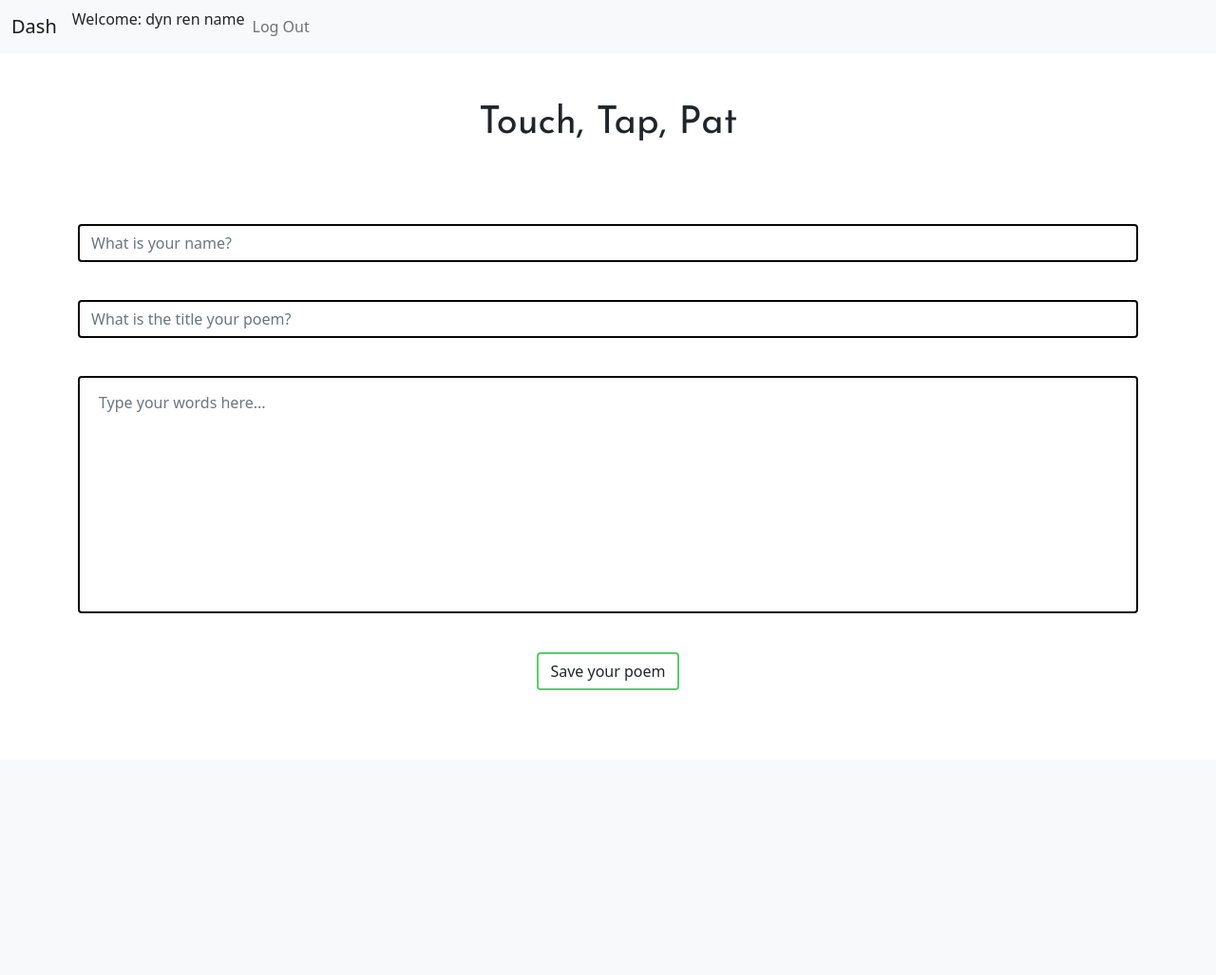
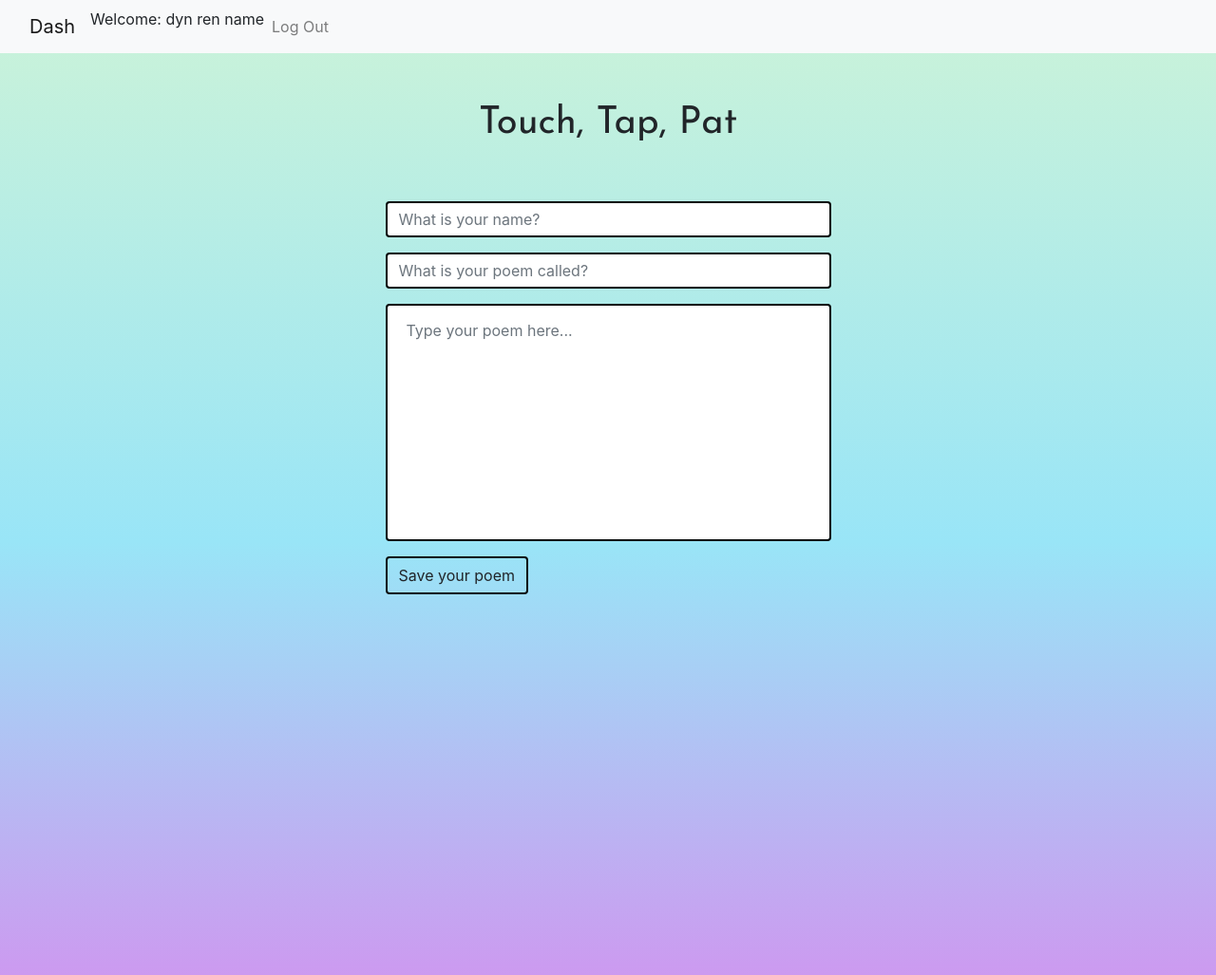
Before and after one commit to CB-Pantomime/Dash, a Django app: page /create/touch in a window 1280 px wide. Shown: the top 1027 px of the page at 95% size. Before the commit the page ends 727 px from the top, so only its background shows below. Run offline with Django 3.2, Linux system fonts and the light colour scheme; the visitor is signed in with stand-in values (Sample User, id 1).

Commit message:
extended form styling and gradient styling to  all create form templates.

```diff
--- /dev/null
+++ b/main_app/forms.py
@@ -0,0 +1,17 @@
+from django import forms
+from django.forms import widgets
+from .models import Poem
+
+class PoemForm(forms.ModelForm):
+
+    class Meta:
+        model = Poem
+        fields = ('name', 'title', 'body')
+
+        widgets = {
+
+            'name': forms.TextInput(attrs={'class': 'form-control', 'id': 'name', 'placeholder': 'What is your name?', 'label':''}),
+            'title': forms.TextInput(attrs={'class': 'form-control', 'id': 'title', 'placeholder': 'What is your poem called?'}),
+            'body': forms.Textarea(attrs={'class': 'form-control', 'id': 'textAreaBody', 'placeholder': 'Type your poem here...'})
+
+        }
--- a/main_app/static/styles/main.css
+++ b/main_app/static/styles/main.css
@@ -1,24 +1,5 @@
 
-
-
-
-/******* start create free write css *******/
-/* EACH CREATE PAGE HAS A UNIQUE GRADIENT */
-.gradient1 {
-    background-image: linear-gradient(#f1f0b2, #d987ee);
-}
-
-.gradient2 {
-    background-image: linear-gradient(#ccf3d8, #99e5f7, #d987ee);
-}
-
-.gradient3 {
-    background-image: linear-gradient(#f7ffb3, #aefff1, #ffe59d);
-}
-/* END GRADIENTS */
-
-
-
+/********* Home Page CSS *********/
 #homeDiv {
     padding: 88px;
 
@@ -35,7 +16,39 @@
     /* padding: 25px;   */
 }
 
-.formContainer {
+/********* END Home Page CSS *********/
+
+
+
+/********* Gradients for Create Page Backgrounds (Each page unique) *********/
+.gradient1 {
+    background-image: linear-gradient(#f1f0b2, #d987ee);
+}
+
+.gradient2 {
+    background-image: linear-gradient(#ccf3d8, #99e5f7, #d987ee);
+}
+
+.gradient3 {
+    background-image: linear-gradient(#f7ffb3, #aefff1, #ffe59d);
+}
+/********* END GRADIENTS *********/
+
+
+
+/********* General Create Pages CSS *********/
+#fullContentStyling{
+    display: grid;
+    align-items: center;
+    justify-content: center;
+    margin-bottom: 500px;
+}
+
+label {
+    display: none;
+}
+
+#formContainer {
     display: flex;
     align-items: center;
     justify-content: center;
@@ -62,59 +75,23 @@
     display: flex;
     align-items: center;
     justify-content: center;
-    padding: 25px 50px 60px 50px;
+    /* padding: 25px 50px 60px 50px; */
 
 }
 .btn {
-    border: 2px solid rgb(87, 204, 106);
-    text-decoration: wavy;
+    border: 2px solid rgb(11, 14, 12);
+    text-decoration: bold;
 }
 
 .card-body {
     border: 2px solid rgb(5, 5, 5);
 }
 
-
-
-/* Word Bank CSS */
-/* #centerWordBankTitle {
-    text-align: center;
-}
-
-#centerWordBankWords {
-    text-align: center;
-} */
+/********* END General Create Pages CSS *********/
 
 
 
-
-
-/* **************** */
-/* BRIAN DA CSS LORD */
-/* form.form-test {
-    background-color: red;
-}
-
-label {
-    background-color: blue;
-}
-
-input {
-    border-radius: 10px;
-} */
-/* **************** */
-
-
-
-
-
-
-
-
-
-
-
-/* Carousel CSS */
+/********* Carousel Word Bank CSS *********/
 .carousel .carousel-item {
     height: 250px;
     width: 100%;
@@ -132,8 +109,11 @@ input {
     margin-bottom:  100px;
 }
 
+/********* END Carousel Word Bank CSS *********/
 
-/* Placing Images */
+
+
+/********* Positioning Images CSS *********/
 /* * {
     box-sizing: border-box;
 } */
@@ -158,3 +138,36 @@ input {
   ul li {
     float:left;
   } */
+
+  /********* END Positioning Images CSS *********/
+
+
+
+  /********* Word Bank (fixed) CSS *********/
+
+/* #centerWordBankTitle {
+    text-align: center;
+}
+
+#centerWordBankWords {
+    text-align: center;
+} */
+
+/********* END Word Bank (fixed) CSS *********/
+
+
+
+/* **************** */
+/* BRIAN DA CSS LORD */
+/* form.form-test {
+    background-color: red;
+}
+
+label {
+    background-color: blue;
+}
+
+input {
+    border-radius: 10px;
+} */
+/* **************** */
--- a/main_app/templates/base.html
+++ b/main_app/templates/base.html
@@ -7,7 +7,14 @@
         <meta charset="UTF-8" />
         <meta http-equiv="X-UA-Compatible" content="IE=edge" />
         <meta name="viewport" content="width=device-width, initial-scale=1.0" />
-        <link href="https://cdn.jsdelivr.net/npm/bootstrap@5.0.2/dist/css/bootstrap.min.css" rel="stylesheet" integrity="sha384-EVSTQN3/azprG1Anm3QDgpJLIm9Nao0Yz1ztcQTwFspd3yD65VohhpuuCOmLASjC" crossorigin="anonymous">
+
+        <!-- Bootstrap 5 -->
+        <!-- <link href="https://cdn.jsdelivr.net/npm/bootstrap@5.0.2/dist/css/bootstrap.min.css" rel="stylesheet" integrity="sha384-EVSTQN3/azprG1Anm3QDgpJLIm9Nao0Yz1ztcQTwFspd3yD65VohhpuuCOmLASjC" crossorigin="anonymous"> -->
+
+        <!-- Bootstrap 4 -->
+        <link rel="stylesheet" href="https://cdn.jsdelivr.net/npm/bootstrap@4.6.1/dist/css/bootstrap.min.css" integrity="sha384-zCbKRCUGaJDkqS1kPbPd7TveP5iyJE0EjAuZQTgFLD2ylzuqKfdKlfG/eSrtxUkn" crossorigin="anonymous">
+
+
         <link rel="stylesheet" href="{% static 'styles/main.css' %}" />
         <link rel="preconnect" href="https://fonts.googleapis.com">
         <link rel="preconnect" href="https://fonts.gstatic.com" crossorigin>
@@ -49,6 +56,8 @@
          <!-- individual templates will display through here when extending from base -->
 
         {% endblock %}
+
+        <!-- comment out for now. might not be relevant... -->
         <script src="https://cdn.jsdelivr.net/npm/@popperjs/core@2.9.2/dist/umd/popper.min.js" integrity="sha384-IQsoLXl5PILFhosVNubq5LC7Qb9DXgDA9i+tQ8Zj3iwWAwPtgFTxbJ8NT4GN1R8p" crossorigin="anonymous"></script>
 <script src="https://cdn.jsdelivr.net/npm/bootstrap@5.0.2/dist/js/bootstrap.min.js" integrity="sha384-cVKIPhGWiC2Al4u+LWgxfKTRIcfu0JTxR+EQDz/bgldoEyl4H0zUF0QKbrJ0EcQF" crossorigin="anonymous"></script>
     </body>
--- a/main_app/templates/create_touch.html
+++ b/main_app/templates/create_touch.html
@@ -1,32 +1,40 @@
 {% extends 'base.html' %}
+{% load static %}
 {% block title %}Touch, Tap, Pat{% endblock %}
 
 {% block content %}
 
 
-    <h1 class="pageTitle">Touch, Tap, Pat</h1>
 
-    <div class="container-md" id="formContainer">
+    <body class="gradient2">
+        <h1 class="pageTitle">Touch, Tap, Pat</h1>
 
-        <form method="post" action="{% url 'poem_create' %}">{% csrf_token %}
-            <div class="mb-3">
-                <label for="name" class="form-label" aria-label="What is your name?"></label>
-                <input type="text" class="form-control" id="name" placeholder="What is your name?" rows="1" name="name" required/>
+        <!-- This div styles and shapes the overall content on the page -->
+            <div class="container-md" id="fullContentStyling">
+
+                    <!-- Create Poem Form -->
+                <div class="container-md" id="formContainer">
+                    <div class="form-group">
+                        <!-- class="form-control" took this out of the form tag, made it messy but why?  -->
+                        <form method="post">
+                            <!-- Security Feature  -->
+                            {% csrf_token %}
+                            <!--  Generate inputs  -->
+                            {{form.as_p}}
+                            <!-- {{form.PoemForm}}  -->
+                            <!--  Submit form  -->
+                            <button class="btn" id="buttonPlacement">Save your poem</button>
+
+                        </form>
+                    </div>
+                </div>
+
+
+             <!-- Closing div for fullContentStyling -->
             </div>
-            <div class="mb-3">
-                <label for="title" class="form-label" aria-label="What is the title of your poem?"></label>
-                <input type="text" class="form-control" id="title" placeholder="What is the title your poem?" rows="1" name="title"required/>
-            </div>
-            <div class="mb-3">
-                <label for="body" class="form-label" aria-label="Type your words here..."></label>
 
-                <textarea class="form-control" id="textAreaBody" placeholder="Type your words here..." rows="8" name="body"required></textarea>
-            </div>
-            <div id="buttonPlacement">
-                <input type="submit" class="btn" value="Save your poem" text-decoration="bold" aria-label="Save your poem"/>
-            </div>
-        </form>
-    </div>
+        </body>
+
 
 
 
--- a/main_app/urls.py
+++ b/main_app/urls.py
@@ -26,8 +26,6 @@ urlpatterns = [
     # path('poems/new-poem', views.PoemCreate.as_view(), name ="poem_create"),
     path('confirm', views.Confirm.as_view(), name ="confirm"),
     path('profile/poems', views.PoemsIndex.as_view(), name ="poems_index"),
-
-    # How do I pass this the object pk from the Poem model and have it related to the profile/account?
     path('poems/<int:pk>', views.PoemDetail.as_view(), name ="poem_detail"),
     path('posts/<int:pk>/update', views.PoemUpdate.as_view(), name="poem_update"),
     path('posts/<int:pk>/delete', views.PoemDelete.as_view(), name="poem_delete"),
--- a/main_app/views.py
+++ b/main_app/views.py
@@ -8,6 +8,7 @@ from django.contrib.auth.decorators import login_required
 from django.utils.decorators import method_decorator
 from django.contrib.auth.models import User
 from django.urls import reverse
+from .forms import PoemForm
 
 # IMPORT MODELS
 from .models import Poem
@@ -71,59 +72,68 @@ class CreateIndex(TemplateView):
 
     template_name = "create_index.html"
 
+
 @method_decorator(login_required, name='dispatch')
-class CreateBeach(TemplateView):
+class CreateBeach(CreateView):
 
+    model = Poem
+    form_class = PoemForm
     template_name = "create_beach.html"
 
+    def form_valid(self, form):
+        form.instance.user = self.request.user
+        return super(CreateBeach, self).form_valid(form)
+
+    def get_success_url(self):
+       return reverse('poem_detail', kwargs={'pk': self.object.pk})
+
+
 @method_decorator(login_required, name='dispatch')
-class CreateAnimals(TemplateView):
+class CreateAnimals(CreateView):
 
+    model = Poem
+    form_class = PoemForm
     template_name = "create_animals.html"
 
+    def form_valid(self, form):
+        form.instance.user = self.request.user
+        return super(CreateAnimals, self).form_valid(form)
+
+    def get_success_url(self):
+       return reverse('poem_detail', kwargs={'pk': self.object.pk})
+
+
 @method_decorator(login_required, name='dispatch')
-class CreateTouch(TemplateView):
+class CreateTouch(CreateView):
 
+    model = Poem
+    form_class = PoemForm
     template_name = "create_touch.html"
 
+    def form_valid(self, form):
+        form.instance.user = self.request.user
+        return super(CreateTouch, self).form_valid(form)
 
-# ***************************************
-# JUST WORKING WITH THIS ONE FOR NOW
+    def get_success_url(self):
+       return reverse('poem_detail', kwargs={'pk': self.object.pk})
+
+
 @method_decorator(login_required, name='dispatch')
 class CreateFreeWrite(CreateView):
 
     model = Poem
-    fields = ['name', 'title', 'body']
+    form_class = PoemForm
     template_name = "create_free_write.html"
 
-    # This is our new method that will add the user into our submitted form
     def form_valid(self, form):
         form.instance.user = self.request.user
         return super(CreateFreeWrite, self).form_valid(form)
-
-    # def get_success_url(self):
-    #     return reverse('/')
 
     def get_success_url(self):
        return reverse('poem_detail', kwargs={'pk': self.object.pk})
 
 
 
-
-
-    # def get_success_url(self):
-    #     return redirect('confirm')
-    # success_url = "confirm"
-    # def post(self, request, user_id):
-    #     def get_user(request):
-    #         current_user = request.user
-    #         return current_user
-
-    #     name = request.POST.get("name")
-    #     title = request.POST.get("title")
-    #     body = request.POST.get("body")
-    #     Poem.objects.create(name=name, title=title, body=body)
-    #     return redirect("confirm-continue.html")
 
 # END CREATE VIEWS
 
```
Also changed, not shown: main_app/templates/create_animals.html (+28 -19 lines), main_app/templates/create_beach.html (+31 -5 lines), main_app/templates/create_free_write.html (+24 -15 lines).
